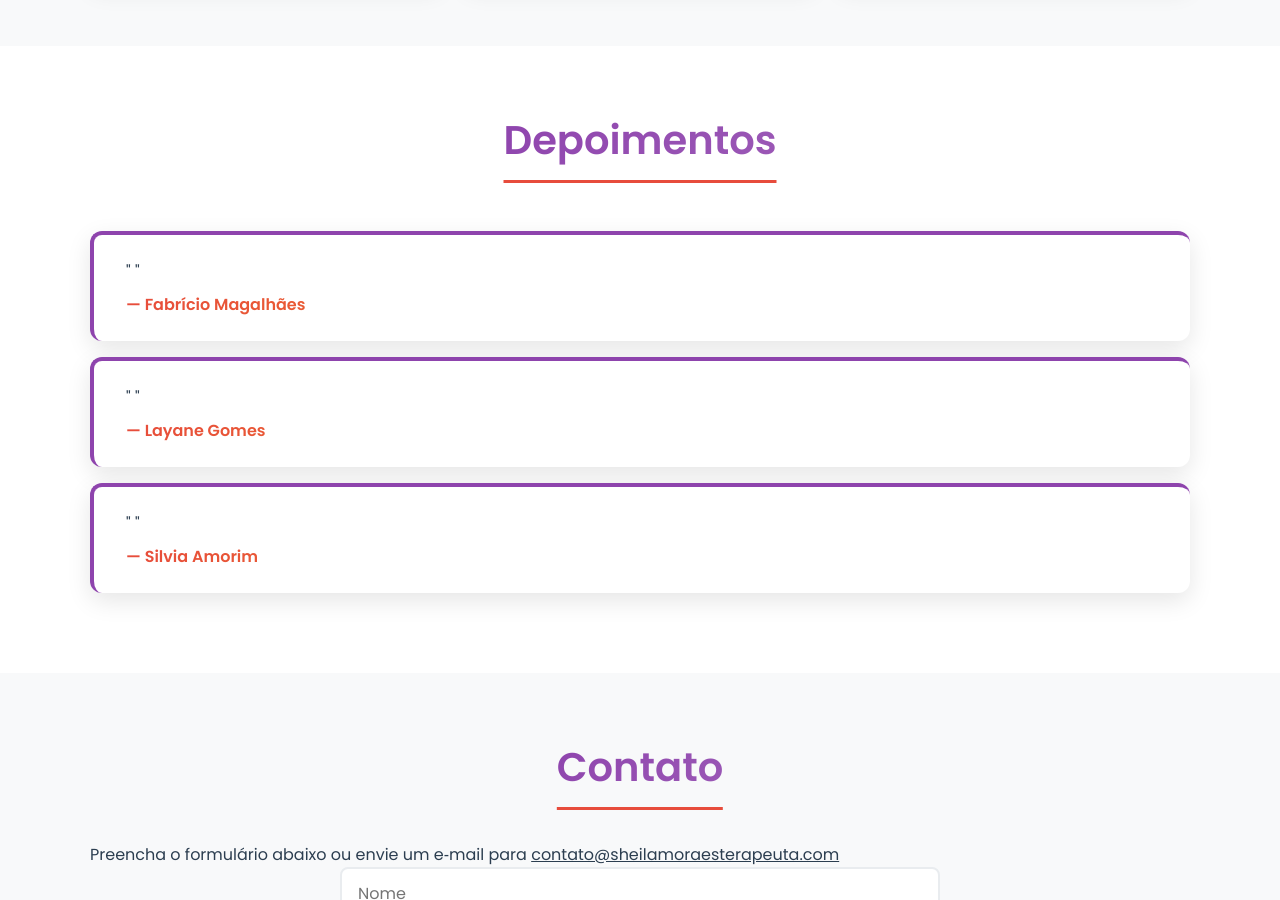
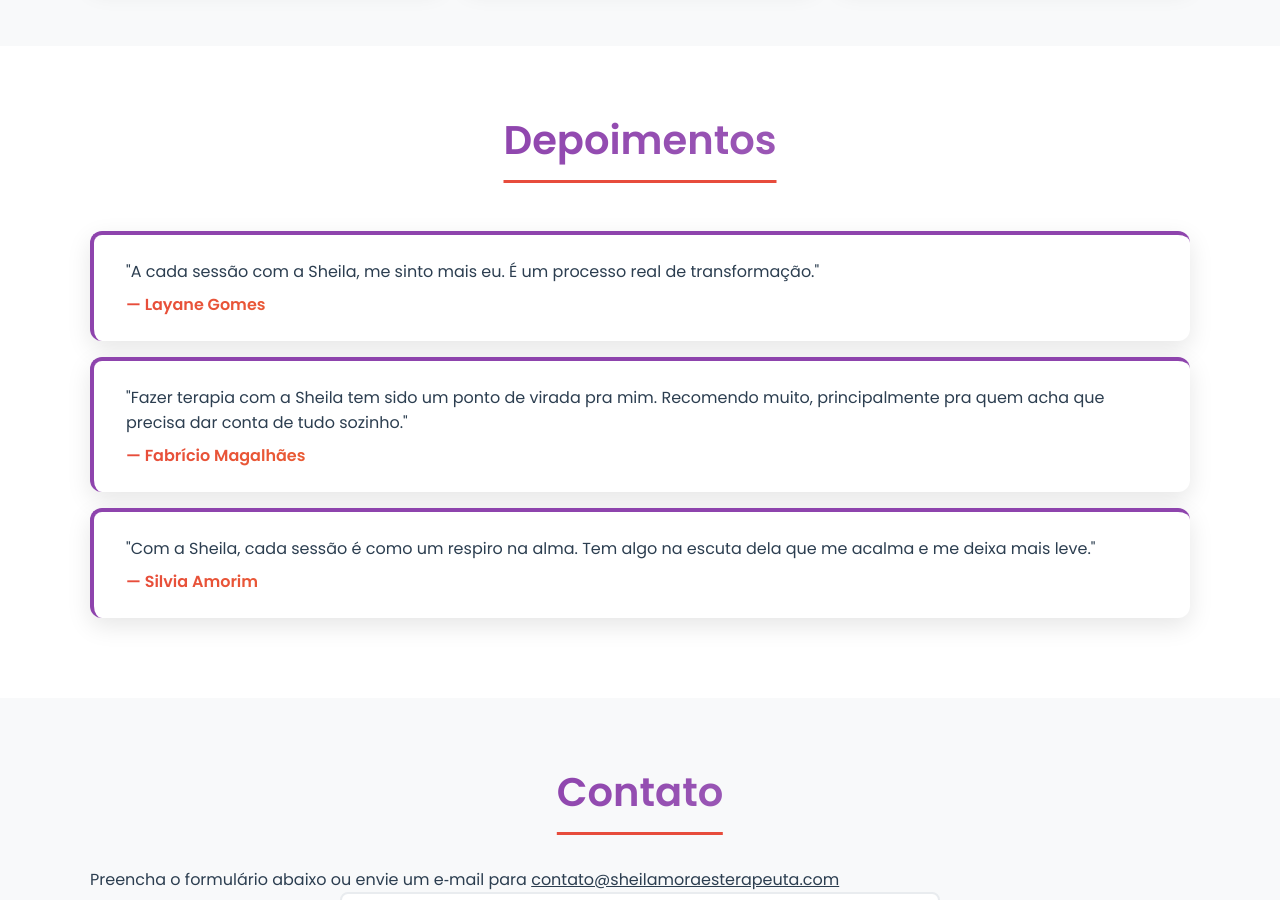
Before and after one commit to kaiomagalhaes/test.alliancepalmas.com.br, a Jekyll site: the page built from index.html, in a window 1280 px wide and 900 px high, scrolled down 2523 px. Built offline with Jekyll 4.4.1, drawn with Linux system fonts in a browser that asks for light colours; nearby versions of some CDN libraries.

Commit message:
add depoimentos

```diff
--- a/index.html
+++ b/index.html
@@ -56,12 +56,18 @@ title: Início
 <section id="depoimentos" style="background:#fff;">
   <div class="container">
     <h2>Depoimentos</h2>
-    {% for depoimento in site.depoimentos %}
     <blockquote>
-      "{{ depoimento.content }}"
-      <cite>— {{ depoimento.author }}</cite>
+      "A cada sessão com a Sheila, me sinto mais eu. É um processo real de transformação."
+      <cite>— Layane Gomes</cite>
     </blockquote>
-    {% endfor %}
+    <blockquote>
+      "Fazer terapia com a Sheila tem sido um ponto de virada pra mim. Recomendo muito, principalmente pra quem acha que precisa dar conta de tudo sozinho."
+      <cite>— Fabrício Magalhães</cite>
+    </blockquote>
+    <blockquote>
+      "Com a Sheila, cada sessão é como um respiro na alma. Tem algo na escuta dela que me acalma e me deixa mais leve."
+      <cite>— Silvia Amorim</cite>
+    </blockquote>
   </div>
 </section>
 
```
Also changed, not shown: 2 other files.
